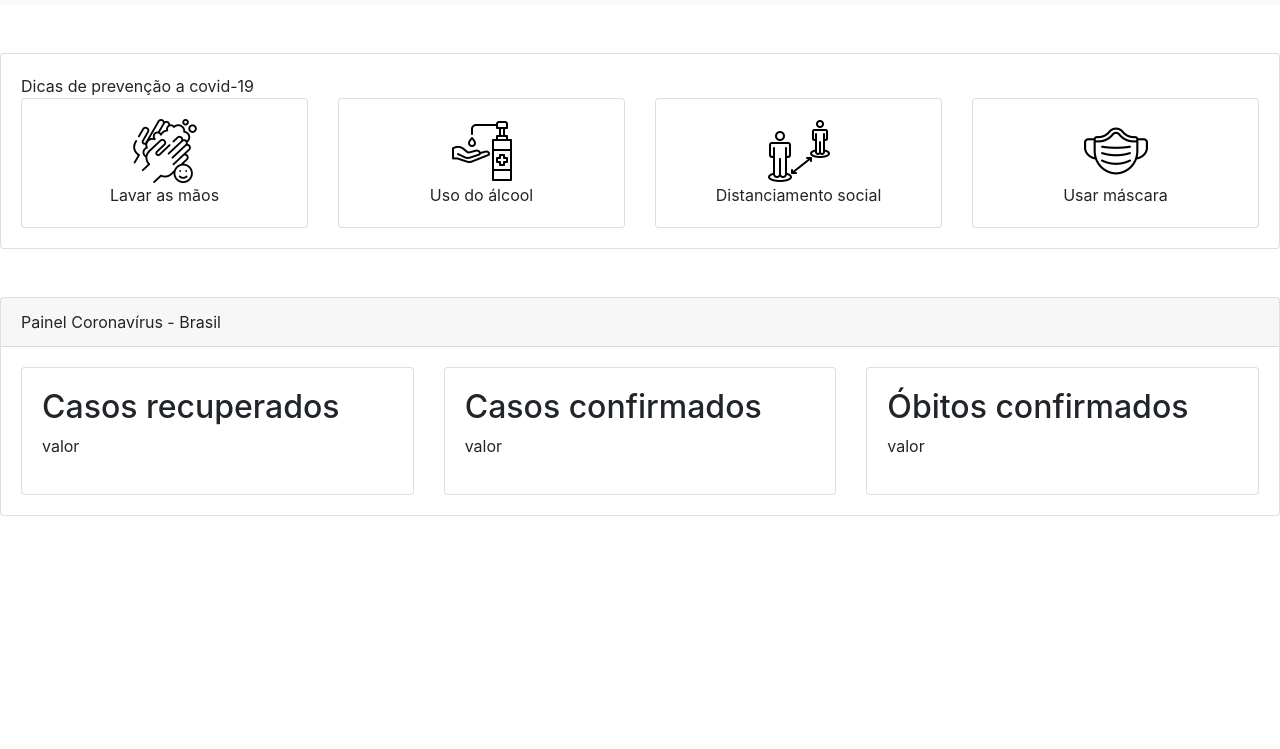
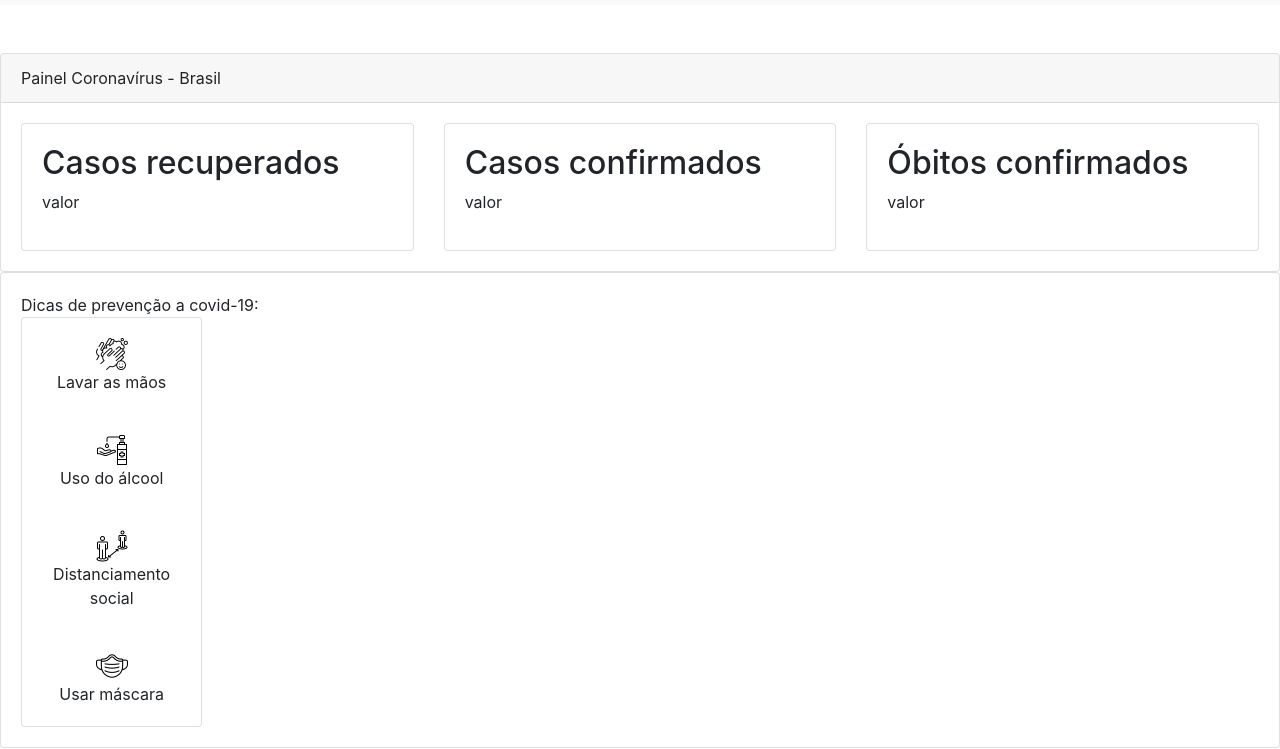
Before and after one commit to Andre121193/ElianeOliota.github.io, a plain HTML site: page principal.html in a window 1280 px wide. Shown: the part 51-800 px from the top of the page. Drawn offline with nearby package versions, Linux system fonts and the light colour scheme.

Commit message:
subindo painel covid

```diff
--- a/principal.html
+++ b/principal.html
@@ -60,60 +60,6 @@
   </nav>
 
   <br><br>
-  <div class="row">
-    <div class="col">
-
-      <div class="card">
-        <div class="card-body">
-          Dicas de prevenção a covid-19
-
-          <div class="row">
-            <div class="col-3">
-              <div class="card">
-                <div class="card-body text-center">
-                  <img src="/img/wash_your_hands.png" width="64px">
-                  <br>
-                  Lavar as mãos
-                </div>
-              </div>
-            </div>
-            <div class="col-3">
-              <div class="card">
-                <div class="card-body text-center">
-                  <img src="/img/antibacterial_gel.png" width="64px">
-                  <br>
-                  Uso do álcool
-                </div>
-              </div>
-            </div>
-            <div class="col-3">
-              <div class="card">
-                <div class="card-body text-center">
-                  <img src="/img/keep_distance.png" width="64px">
-                  <br>
-                  Distanciamento social
-
-                </div>
-              </div>
-            </div>
-            <div class="col-3">
-              <div class="card">
-                <div class="card-body text-center">
-
-                  <img src="/img/mask.png" width="64px">
-                  <br>
-                  Usar máscara
-                </div>
-              </div>
-            </div>
-          </div>
-        </div>
-      </div>
-    </div>
-  </div>
-
-
-  <br><br>
 
   <div class="row">
     <div class="col">
@@ -159,7 +105,46 @@
       </div>
     </div>
   </div>
+  <div class="row">
+    <div class="col">
 
+      <div class="card">
+        <div class="card-body">
+          Dicas de prevenção a covid-19:
+
+          <div class="row">
+            <div class="col-2">
+              <div class="card">
+                <div class="card-body text-center">
+                  <img src="/img/wash_your_hands.png" width="32px">
+                  <br>
+                  Lavar as mãos
+                </div>
+                <div class="card-body text-center">
+                  <img src="/img/antibacterial_gel.png" width="32px">
+                  <br>
+                  Uso do álcool
+                </div>
+                <div class="card-body text-center">
+                  <img src="/img/keep_distance.png" width="32px">
+                  <br>
+                  Distanciamento social
+
+                </div>
+                <div class="card-body text-center">
+
+                  <img src="/img/mask.png" width="32px">
+                  <br>
+                  Usar máscara
+                </div>
+              </div>
+            </div>
+
+          </div>
+        </div>
+      </div>
+    </div>
+  </div>
 
 </body>
 
```
